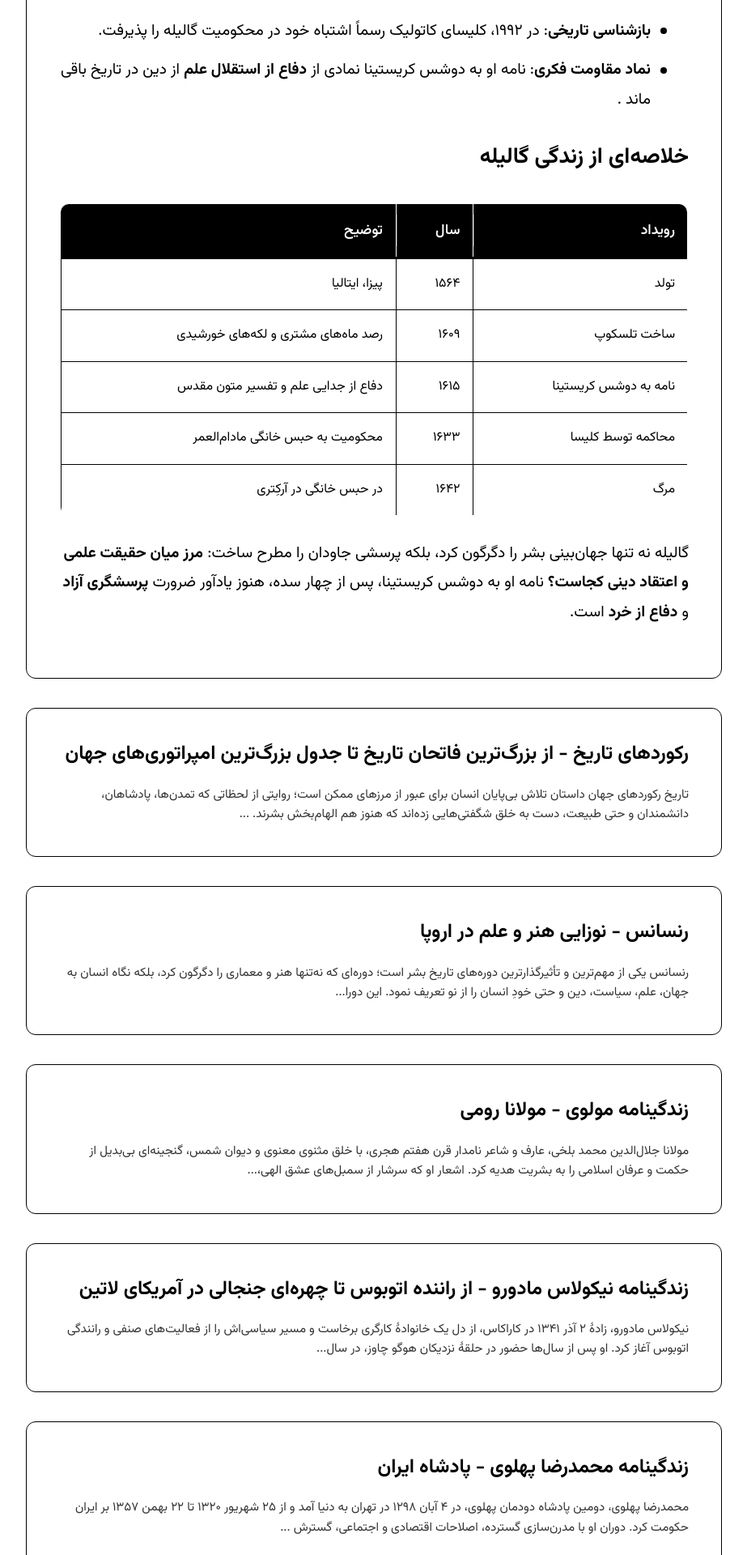
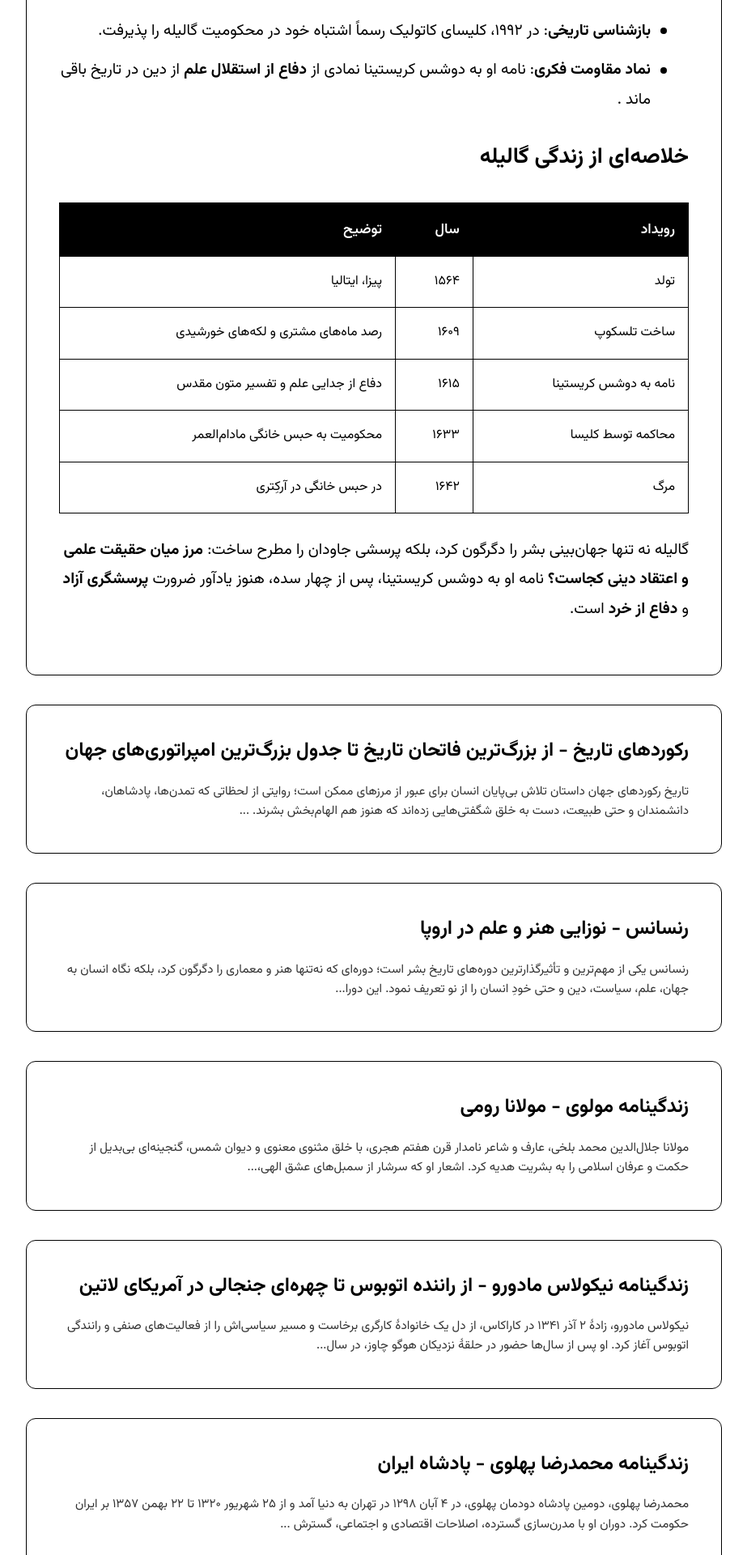
Before and after one commit to darkblog/darkblog.github.io, a Jekyll site: the page built from _posts/2025-7-5-68.md, in a window 1280 px wide. Shown: the part 1730-3650 px from the top of the page at 81% size, without its empty margins (178-1101 px from the left). Built offline with Jekyll 4.4.1, drawn with Linux system fonts in a browser that asks for light colours.

Commit message:
Update post.html

```diff
--- a/_layouts/post.html
+++ b/_layouts/post.html
@@ -268,10 +268,6 @@
             border-collapse: collapse;
             margin: clamp(1.5rem, 3vh, 1.875rem) 0;
             font-size: clamp(0.9rem, 2.2vw, 1rem);
-            border-radius: var(--radius);
-            overflow: hidden;
-            border: 2px solid black;
-            background: white;
         }
 
         .post-content table thead {
@@ -285,19 +281,7 @@
             text-align: right;
             font-weight: 600;
             font-size: clamp(0.95rem, 2.5vw, 1.1rem);
-            border: 1px solid rgba(255, 255, 255, 0.3);
-            border-bottom: 3px solid black;
-            position: relative;
-        }
-
-        .post-content table th:not(:last-child)::after {
-            content: '';
-            position: absolute;
-            left: 0;
-            top: 20%;
-            height: 60%;
-            width: 1px;
-            background-color: rgba(255, 255, 255, 0.3);
+            border: 1px solid black;
         }
 
         .post-content table td {
@@ -314,10 +298,6 @@
 
         .post-content table tbody tr:nth-child(even) {
             background-color: white;
-        }
-
-        .post-content table tbody tr:last-child td {
-            border-bottom: 1px solid black;
         }
 
         .post-content ul ul,
@@ -407,17 +387,12 @@
                 display: block;
                 overflow-x: auto;
                 -webkit-overflow-scrolling: touch;
-                border: 2px solid black;
             }
 
             .post-content table th,
             .post-content table td {
                 white-space: nowrap;
                 min-width: 120px;
-            }
-
-            .post-content table th:not(:last-child)::after {
-                display: none;
             }
         }
     </style>
```
